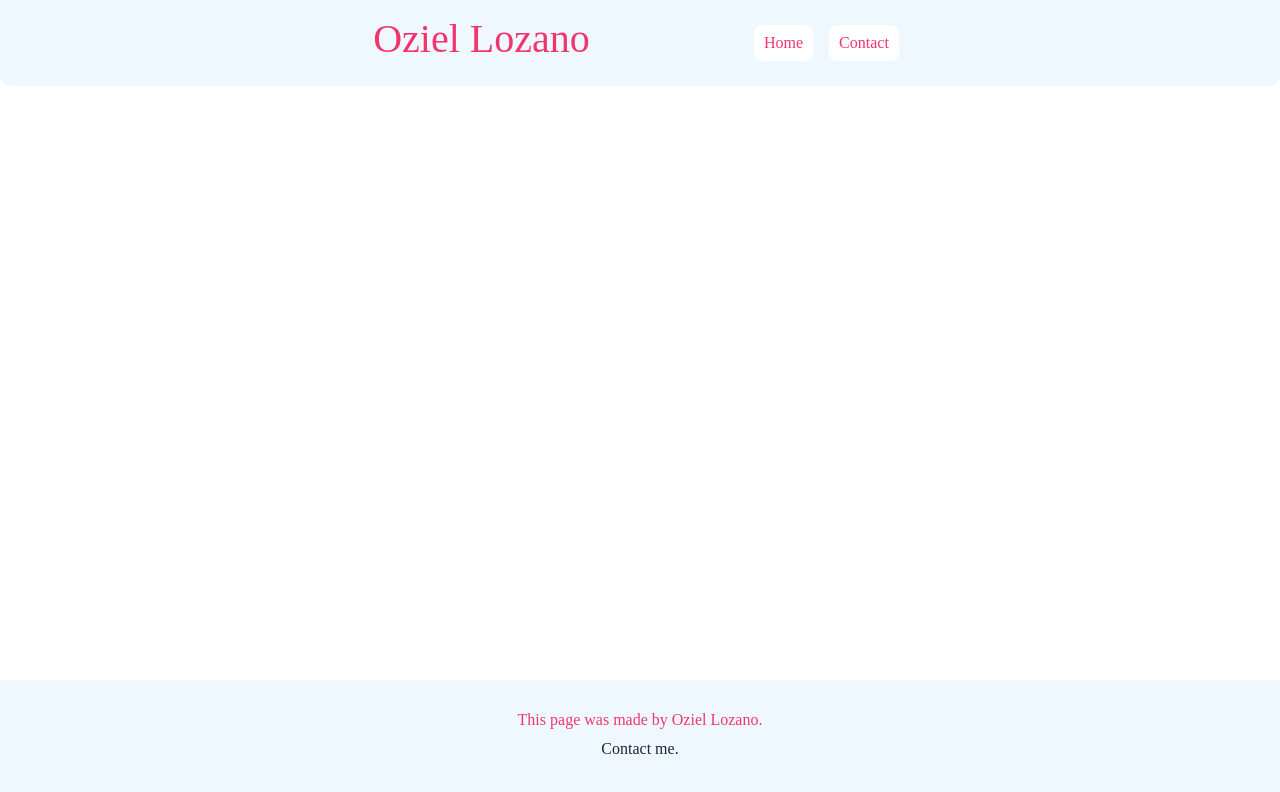
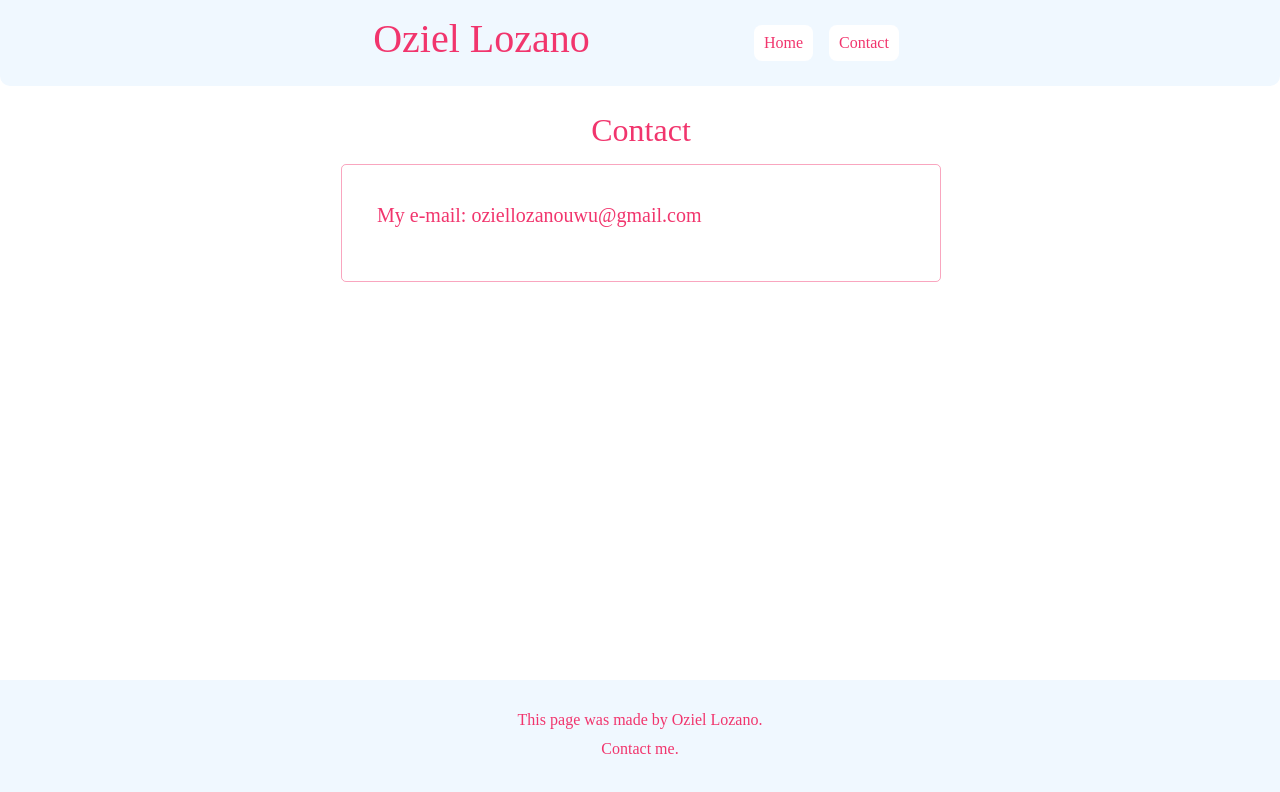
Before and after one commit to OzzyLozano/first-frontend-project, a React (Create React App) app: page /project/contact in a window 1280 px wide. Shown: the top 792 px of the page. Built offline with nearby package versions, Linux system fonts and the light colour scheme; a web font is replaced by a local one.

Commit message:
started the contact component

```diff
--- a/package.json
+++ b/package.json
@@ -8,7 +8,6 @@
     "@testing-library/jest-dom": "^5.16.2",
     "@testing-library/react": "^12.1.3",
     "@testing-library/user-event": "^13.5.0",
-    "gh-pages": "^3.2.3",
     "react": "^17.0.2",
     "react-dom": "^17.0.2",
     "react-router-dom": "^6.2.2",
@@ -41,5 +40,8 @@
       "last 1 firefox version",
       "last 1 safari version"
     ]
+  },
+  "devDependencies": {
+    "gh-pages": "^3.2.3"
   }
 }
--- a/src/Contact.js
+++ b/src/Contact.js
@@ -1,7 +1,10 @@
 const Contact = () => {
   return (
-    <div>
-
+    <div className="mx-2">
+      <h2 className="text-center">Contact</h2>
+      <div className="contacto">
+        <p>My e-mail: oziellozanouwu@gmail.com</p>
+      </div>
     </div>
   );
 }
--- a/src/Footer.js
+++ b/src/Footer.js
@@ -1,8 +1,11 @@
+import { Link } from 'react-router-dom'
+import Contact from './Contact';
+
 const Footer = () => {
   return (
     <footer className="text-center py-4">
       <p className="small-p my-1">This page was made by Oziel Lozano.</p>
-      <a>Contact me.</a>
+      <Link to="/project/contact">Contact me.</Link>
     </footer>
   );
 }
--- a/src/index.css
+++ b/src/index.css
@@ -51,3 +51,10 @@ footer{
 footer > a:hover{
   cursor: pointer;
 }
+.contacto{
+  border: solid 1px #f1356d70;
+  max-width: 600px;
+  margin: 15px auto;
+  padding: 35px;
+  border-radius: 5px;
+}
```
Also changed, not shown: 1 other file (tests, documents, lock files or other folders).
